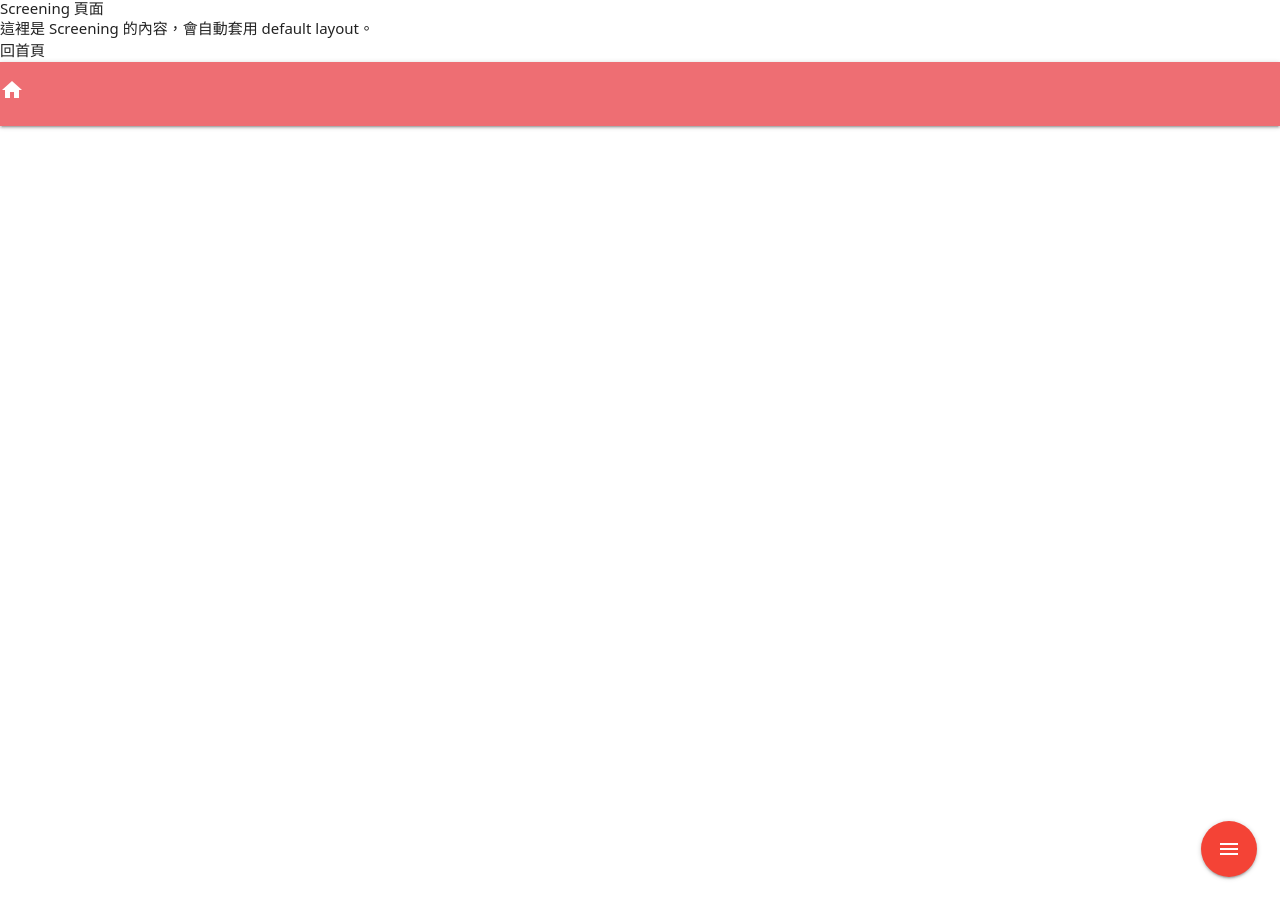
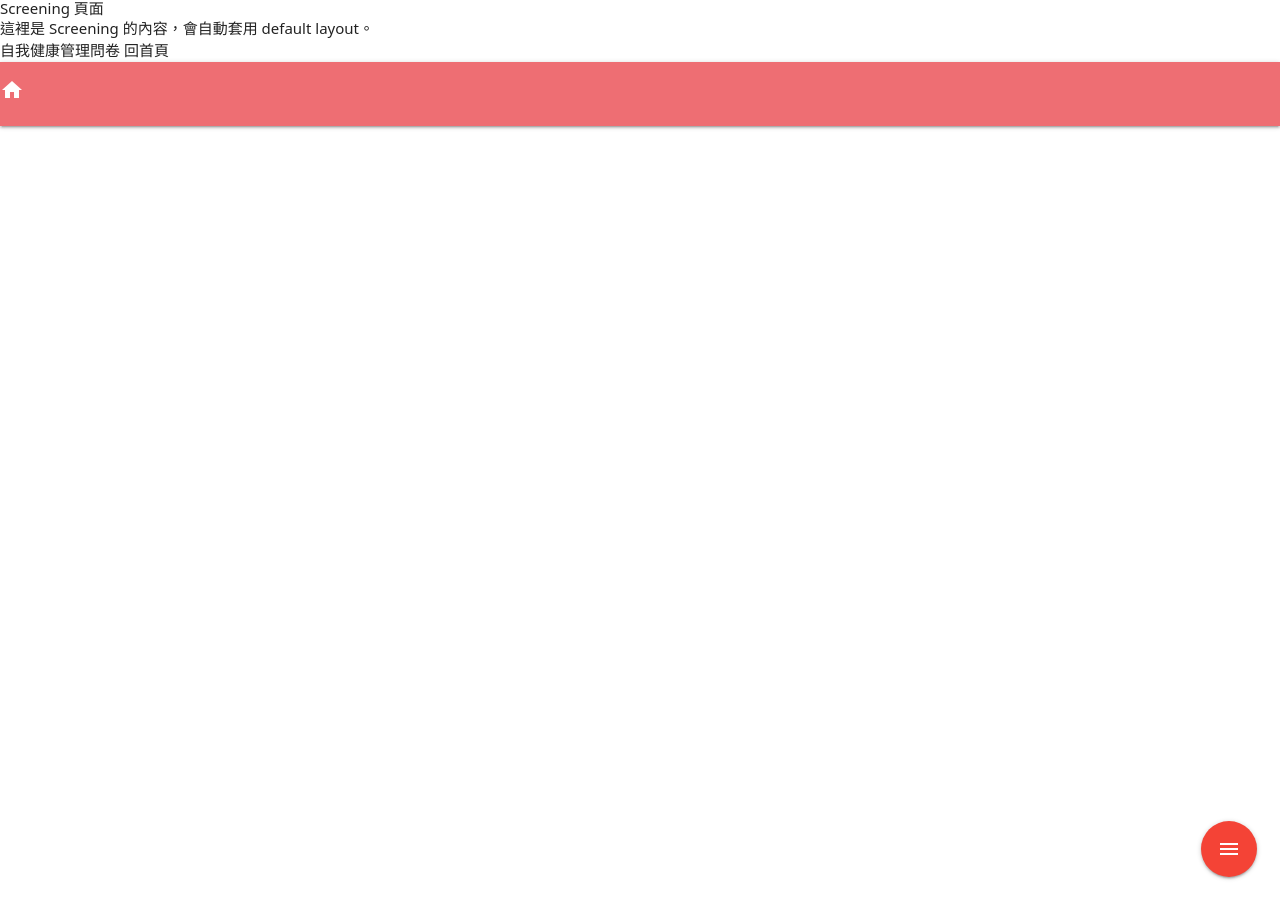
Before and after one commit to Gisneyland/Gisneyland.github.io, a Jekyll site: the page built from screening/index.html, in a window 1280 px wide. Built offline with Jekyll 4.4.1, drawn with Linux system fonts in a browser that asks for light colours; nearby versions of some CDN libraries.

Commit message:
Add links to self-health management questionnaire and homepage

```diff
--- a/screening/index.html
+++ b/screening/index.html
@@ -6,4 +6,5 @@ permalink: /screening/
 
 <h1>Screening 頁面</h1>
 <p>這裡是 Screening 的內容，會自動套用 default layout。</p>
+<a href="{{ '/hiva/' | relative_url }}">自我健康管理問卷</a>
 <a href="{{ '/' | relative_url }}">回首頁</a>
```
